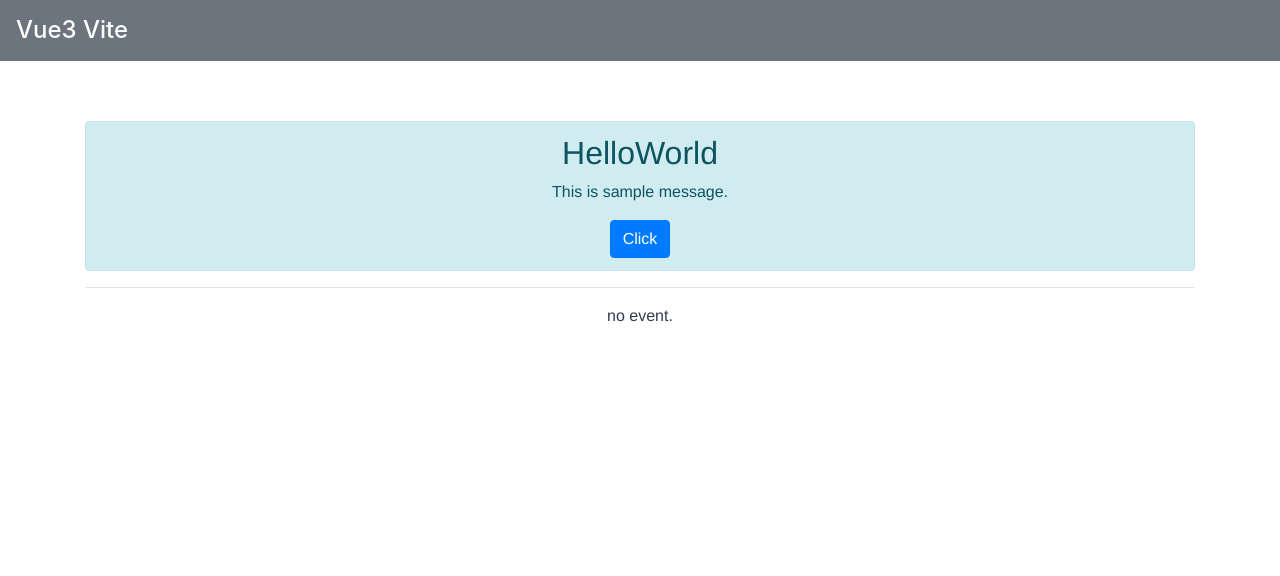
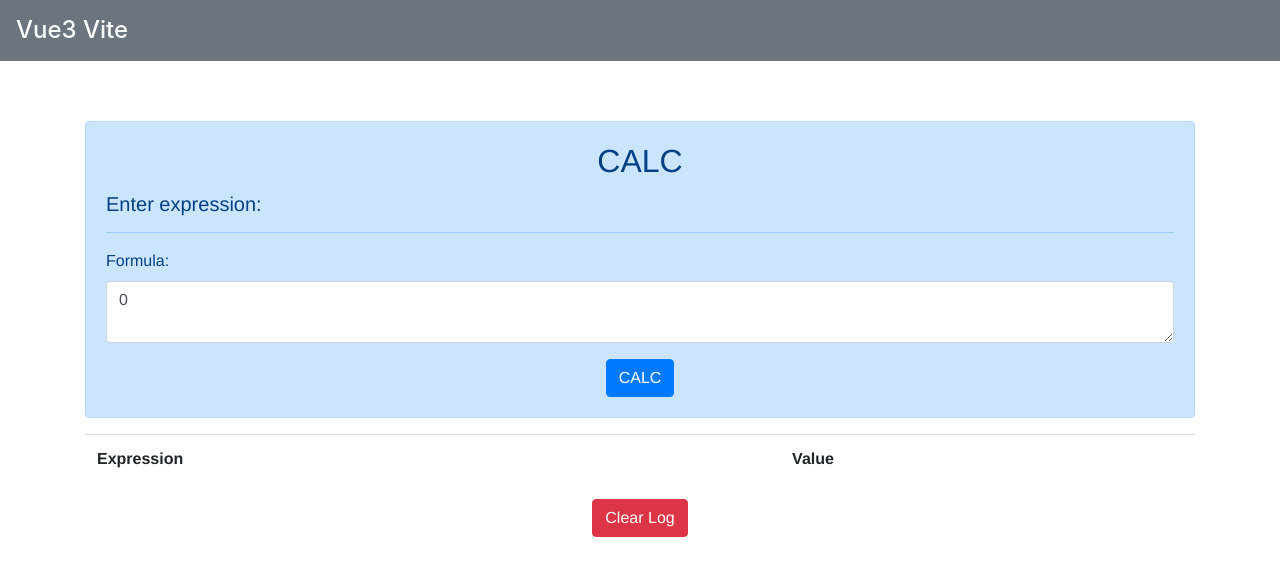
Before and after one commit to nansuru/vue-helloworld, a Vue app: page / in a window 1280 px wide. Shown: the top 576 px of the page. Built offline with nearby package versions, Linux system fonts and the light colour scheme.

Commit message:
list3-24-25

```diff
--- a/src/App.vue
+++ b/src/App.vue
@@ -1,28 +1,63 @@
 <template>
   <div id="app">
-    <HelloWorld v-bind:title="message" v-on:result-event="appAction" />
-    <hr />
-    <p>{{ result }}</p>
+    <Calc v-bind:title="message" v-on:result-event="appAction" />
+    <div class="mt-3 text-left">
+      <table class="table" v-html="log"></table>
+    </div>
+    <div>
+      <button class="btn btn-danger" v-on:click="doClear">Clear Log</button>
+    </div>
   </div>
 </template>
 
 <script>
-import HelloWorld from "./components/HelloWorld.vue";
+import Calc from "./components/Calc.vue";
 
 export default {
-  name: "App",
+  name: "app",
   components: {
-    HelloWorld,
+    Calc,
   },
   data() {
     return {
-      message: "HELLO",
-      result: "no event.",
+      message: "CALC",
+      result: [],
     };
   },
+  computed: {
+    log() {
+      let table = "<tr><th>Expression</th><th>Value</th></tr>";
+      if (this.result.length > 0) {
+        for (var i in this.result) {
+          table +=
+            "<tr><td>" +
+            this.result[i][0] +
+            "</td><th>" +
+            this.result[i][1] +
+            "</th></tr>";
+        }
+      }
+      return table;
+    },
+  },
+  created() {
+    let items = localStorage.getItem("log");
+    let logs = JSON.parse(items);
+    if (logs != null) {
+      this.result = logs;
+    }
+  },
   methods: {
-    appAction(message) {
-      this.result = '(*** you send:"' + message + '".***)';
+    appAction(exp, res) {
+      this.result.unshift([exp, res]);
+      var log = JSON.stringify(this.result);
+      localStorage.setItem("log", log);
+    },
+    doClear() {
+      if (confirm("ログをすべて削除します。")) {
+        localStorage.removeItem("log");
+        this.result = [];
+      }
     },
   },
 };
--- /dev/null
+++ b/src/components/Calc.vue
@@ -0,0 +1,55 @@
+<template>
+  <div class="card alert-primary">
+    <div class="card-body text-left">
+      <h2 class="card-title text-center">{{ title }}</h2>
+      <p class="card-text h5">{{ message }}</p>
+      <hr />
+      <div>
+        <div class="form-group">
+          <label>Formula:</label>
+          <textarea class="form-control mb-2" v-model="fomula"></textarea>
+        </div>
+        <div class="text-center">
+          <button class="btn btn-primary" v-on:click="doAction">CALC</button>
+        </div>
+      </div>
+    </div>
+  </div>
+</template>
+
+<script>
+export default {
+  name: "Calc",
+  props: {
+    title: String,
+  },
+  data() {
+    return {
+      message: "Enter expression:",
+      fomula: "0",
+    };
+  },
+  methods: {
+    doAction() {
+      let arr = this.fomula.trim().split("\n");
+      let last = arr.pop();
+      let fn = "";
+      for (let n in arr) {
+        if (arr[n].trim() != "") {
+          fn += "let " + arr[n] + ";";
+        }
+      }
+      fn += "return " + last + ";";
+      let exp = "function f(){" + fn + "} f();";
+      let ans = eval(exp);
+      this.message = "answer: " + ans;
+      let re = arr.join(";").trim();
+      if (re != "") {
+        re += ";";
+      }
+      re += last;
+      this.$emit("result-event", re, ans);
+    },
+  },
+};
+</script>
```
